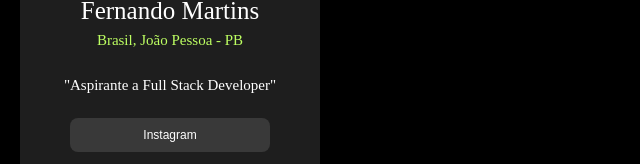
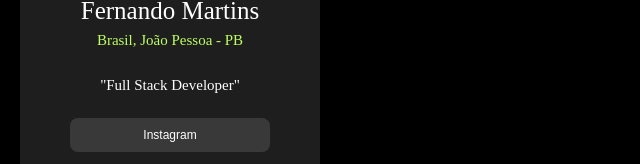
Before and after one commit to Fernando79691/Desafio-HTML-CSS---Curso-Bruno-Holanda, a plain HTML site: page index.html in a window 1280 px wide. Shown: the part 285-449 px from the top of the page, without its empty margins (0-640 px from the left). Drawn offline with Linux system fonts and the light colour scheme.

Commit message:
adicao de readme e pequena alteracao

```diff
--- a/index.html
+++ b/index.html
@@ -16,7 +16,7 @@
 
         <h1 class="nome">Fernando Martins</h1>
         <h2 class="local">Brasil, João Pessoa - PB</h2>
-        <h3 class="profissao">"Aspirante a Full Stack Developer"</h3>
+        <h3 class="profissao">"Full Stack Developer"</h3>
 
         <div class="links">
             <a href="https://www.instagram.com/fernando.martins.filho?igsh=bmtjMHM1cWF5bTZv" target="_blank">
```
Also changed, not shown: 1 other file.
